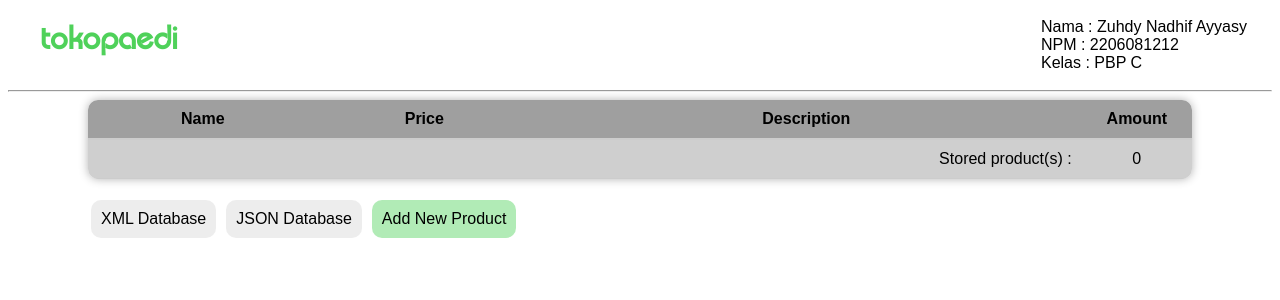
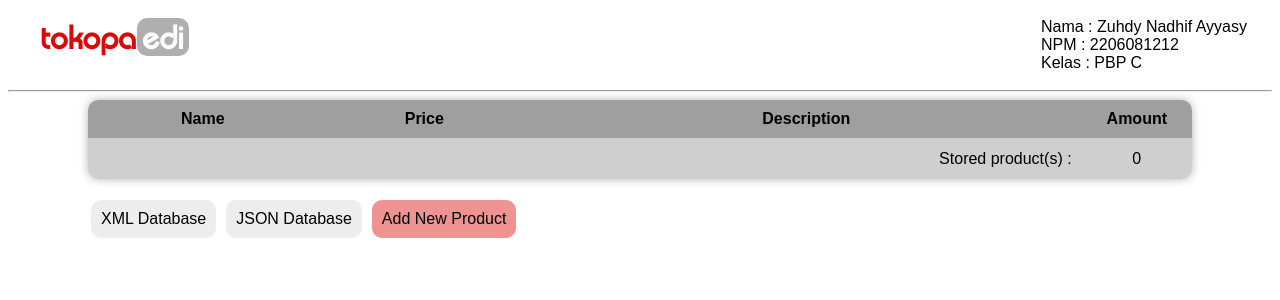
Before and after one commit to zuhdynadhif/tokopaedi, a Django app: page / in a window 1280 px wide. Shown: the top 300 px of the page. Run offline with Django 4.2, Linux system fonts and the light colour scheme; data that the repository does not hold is empty.

Commit message:
style (tugas 3): update style, fix README

```diff
--- a/static/css/styles.css
+++ b/static/css/styles.css
@@ -24,16 +24,22 @@
 }
 .tokopaedi {
     border-radius: 10px;
-    color: #4fd15a;
+    color: #DB0808;
     font-family: mandala;
     font-size: xx-large;
     overflow: hidden;
-    padding: 7px;
+    padding: 7px 1px 7px 7px;
     text-decoration: none;
 }
-.tokopaedi:hover {
-    background-color: #ffffff;
-    outline: 1px solid #555555;
+.tokopaedi span {
+    background-color: #afafaf;
+    border-radius: 10px;
+    color: #ffffff;
+    display: block;
+    float: right;
+    font-family: mandala;
+    overflow: none;
+    padding: 0px 5px 0px 5px;
 }
 
 
@@ -107,10 +113,10 @@
     outline: 1px solid #444444;
 }
 .database a.add_product {
-    background-color: #4fd15a70;
+    background-color: #DB080870;
 }
 .database a.add_product:hover {
-    background-color: #4fd15a90;
+    background-color: #DB080890;
     outline: 1px solid #444444;
 }
 
--- a/templates/base.html
+++ b/templates/base.html
@@ -17,7 +17,7 @@
         <div class="header">
             <ul>
                 <li>
-                    <span><b><a href="/" class="tokopaedi">tokopaedi</a></b></span>
+                    <span><b><a href="/" class="tokopaedi">tokopa<span>edi</span></a></b></span>
                 </li>
                 <li>
                     <span>
```
Also changed, not shown: README.md, static/images/logo_toko.png.
